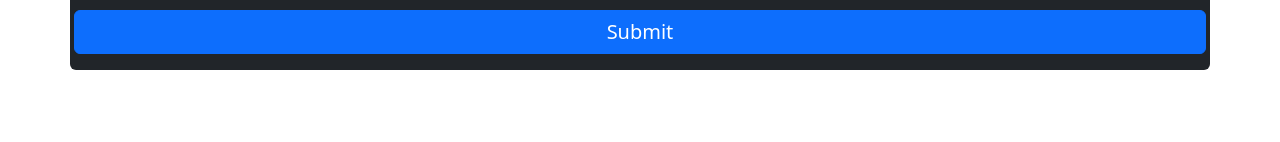
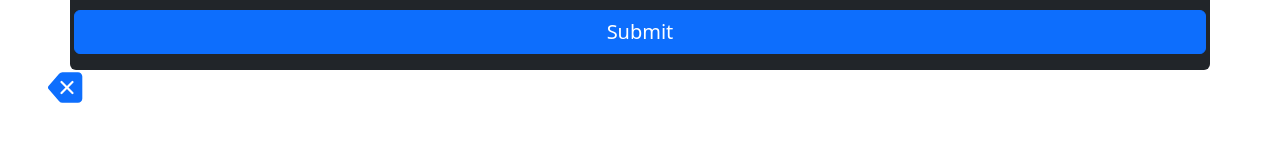
Before and after one commit to realalf1/Bootstrap-WAP, a plain HTML site: page tugas_1_web_contact_bootstrap.html in a window 1280 px wide. Shown: the part 370-512 px from the top of the page. Drawn offline with nearby package versions, Linux system fonts and the light colour scheme.

Commit message:
Add files via upload

```diff
--- a/tugas_1_web_contact_bootstrap.html
+++ b/tugas_1_web_contact_bootstrap.html
@@ -30,6 +30,13 @@
         </div>
     </div>
 
+    <div class="back mx-md-5">
+        <svg xmlns="http://www.w3.org/2000/svg" width="35" height="35" fill="currentColor" class="bi bi-backspace-fill" viewBox="0 0 16 16">
+            <a href="index.html">
+                <path d="M15.683 3a2 2 0 0 0-2-2h-7.08a2 2 0 0 0-1.519.698L.241 7.35a1 1 0 0 0 0 1.302l4.843 5.65A2 2 0 0 0 6.603 15h7.08a2 2 0 0 0 2-2zM5.829 5.854a.5.5 0 1 1 .707-.708l2.147 2.147 2.146-2.147a.5.5 0 1 1 .707.708L9.39 8l2.146 2.146a.5.5 0 0 1-.707.708L8.683 8.707l-2.147 2.147a.5.5 0 0 1-.707-.708L7.976 8z"/>
+            </a>
+        </svg>
+    </div>
 
 
 </body>
```
Also changed, not shown: tugas_1_web_about_bootstrap.html (+1 -1 lines), index.html (line endings or trailing spaces).
